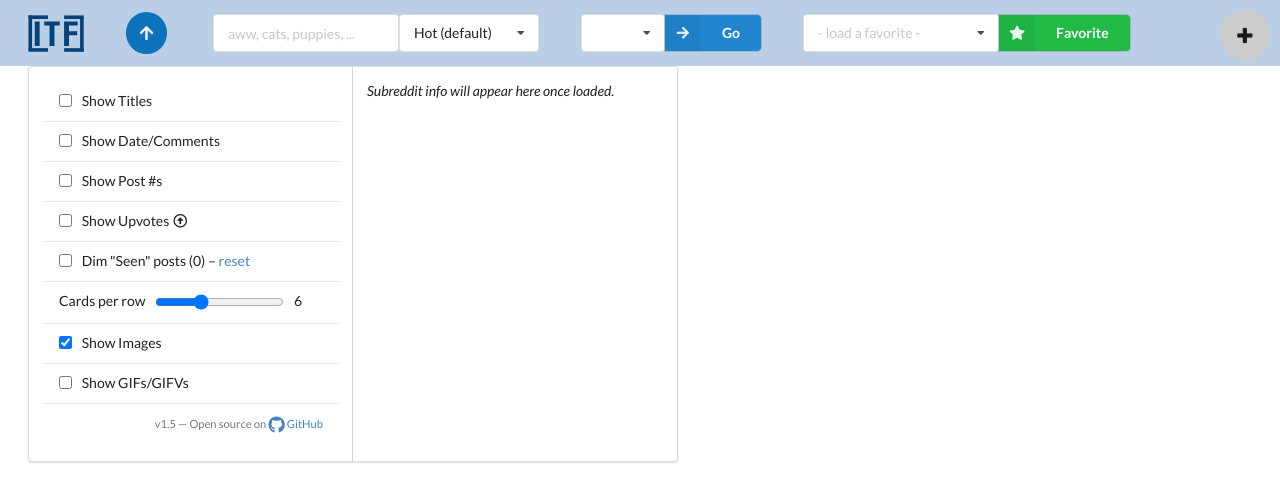
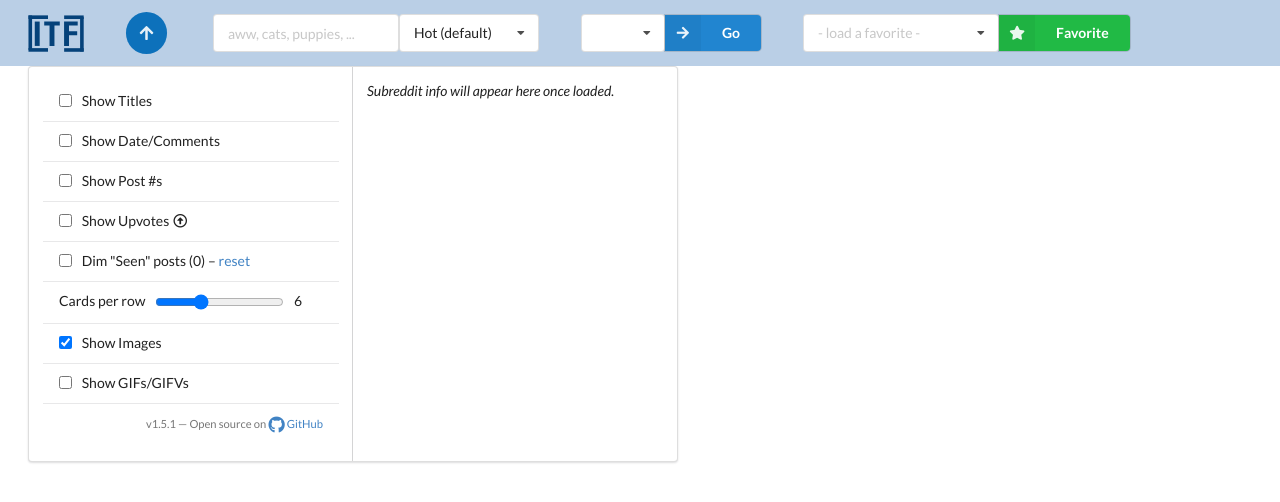
Before and after one commit to qJake/ImageTileFun, a plain HTML site: page index.html in a window 1280 px wide. Both pictures are taken after a click on the button 146 px from the left and 33 px from the top of the page. Drawn offline with nearby package versions, Linux system fonts and the light colour scheme.

Commit message:
v1.5.1 hotfix

```diff
--- a/app/app.js
+++ b/app/app.js
@@ -4,11 +4,10 @@ $(function () {
     $('.ui.select').not('.non-stick').dropdown();
 });
 class MainController {
-    constructor(redditData, dataStore, favoriteService, $scope, $rootScope) {
+    constructor(redditData, dataStore, favoriteService, $rootScope) {
         this.redditData = redditData;
         this.dataStore = dataStore;
         this.favoriteService = favoriteService;
-        this.$scope = $scope;
         this.subreddit = '';
         this.sortOption = '_';
         this.postCount = 100;
@@ -108,9 +107,7 @@ class MainController {
         // Hack because the event handler replaces "this"...
         var me = angular.element($('#app')).controller();
         // Also update the top handler
-        this.$scope.$apply(() => {
-            this.notOnTop = window.scrollY > 100;
-        });
+        this.notOnTop = window.scrollY > 100;
         $.debounce(2000, true, () => {
             if (window.scrollY + window.innerHeight >= document.body.scrollHeight - MainController.INF_SCROLL_THRESHOLD && !me.mainLoading && me.next) {
                 this.loadSubreddit(true);
@@ -263,7 +260,7 @@ class MainController {
     }
 }
 MainController.INF_SCROLL_THRESHOLD = 400;
-MainController.$inject = ['RedditData', 'DataPersistence', 'FavoriteService', '$scope', '$rootScope'];
+MainController.$inject = ['RedditData', 'DataPersistence', 'FavoriteService', '$rootScope'];
 app.controller('MainController', MainController);
 /*!
  * jQuery throttle / debounce - v1.1 - 3/7/2010
--- a/index.html
+++ b/index.html
@@ -78,7 +78,7 @@
                                     <label for="showGifs">Show GIFs/GIFVs</label>
                                 </div>
                                 <div class="dimmed right aligned item">
-                                    <small><span title="Released 2021-03-13">v1.5</span> &mdash; Open source on <a href="https://github.com/qjake/imagetilefun" target="_blank"><i class="large fitted github icon"></i> GitHub</a></small>
+                                    <small><span title="Released 2021-03-13">v1.5.1</span> &mdash; Open source on <a href="https://github.com/qjake/imagetilefun" target="_blank"><i class="large fitted github icon"></i> GitHub</a></small>
                                 </div>
                             </div>
                             <div class="scrollable column">
```
